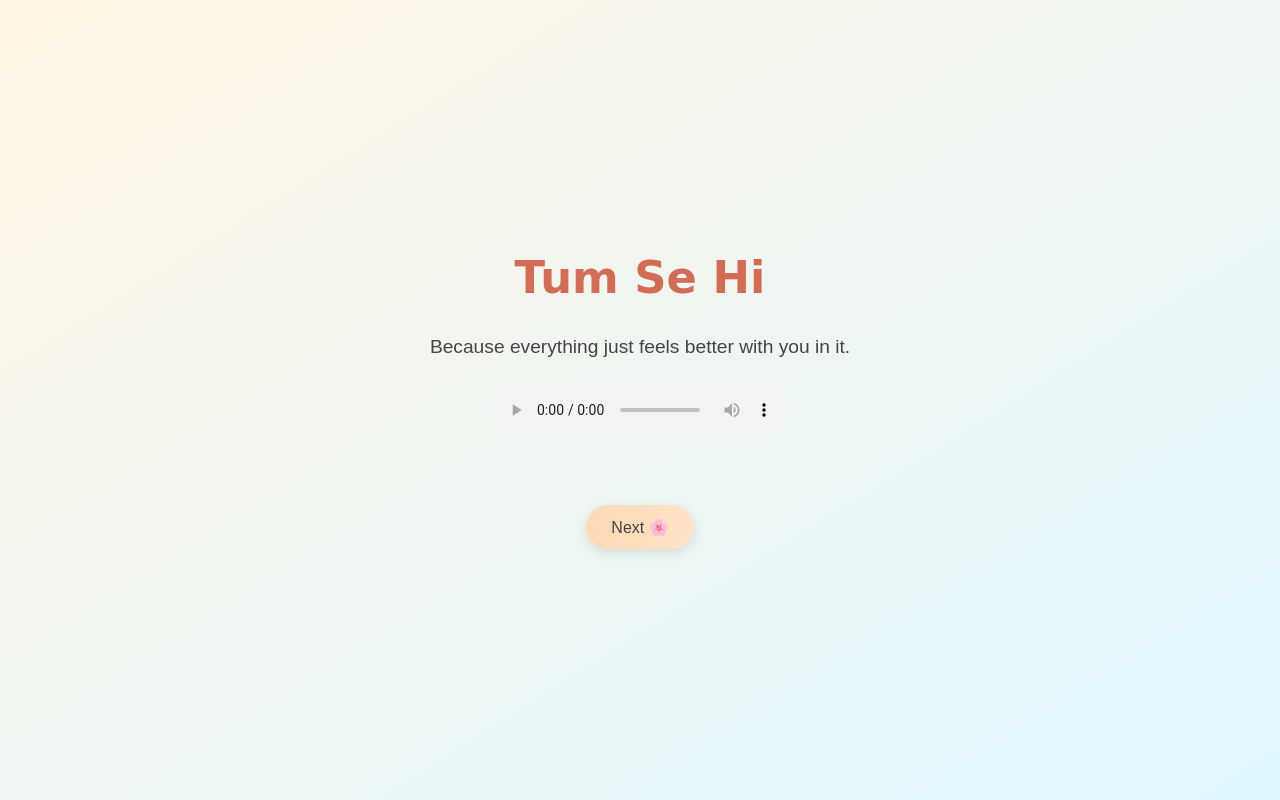
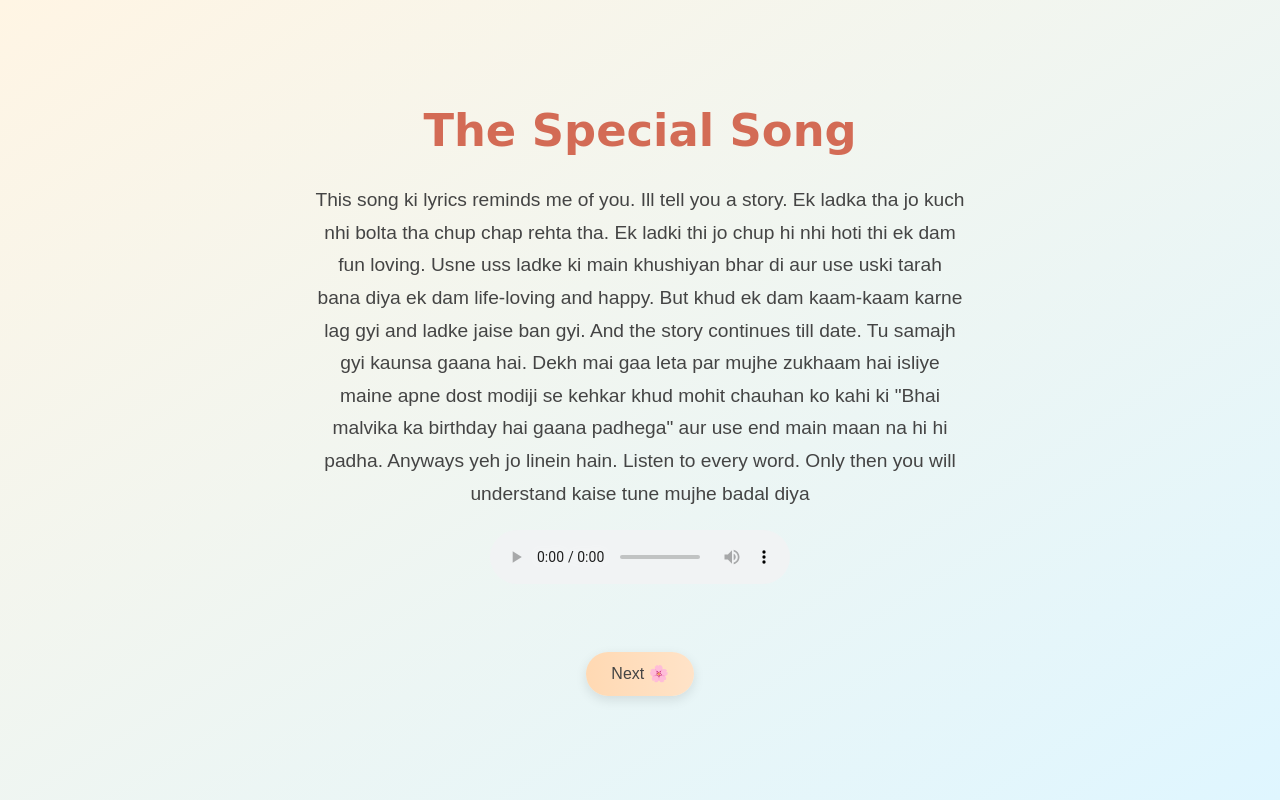
Before and after one commit to Ekansh3003/gugu_birthday, a plain HTML site: page music.html in a window 1280 px wide. Drawn offline with Linux system fonts and the light colour scheme.

Commit message:
Update music.html

```diff
--- a/music.html
+++ b/music.html
@@ -1,12 +1,12 @@
 <!DOCTYPE html>
 <html>
 <head>
-  <title>Tum Se Hi 🎵</title>
+  <title>Gaane Dil ki Har baat Jaane</title>
   <link rel="stylesheet" href="style.css">
 </head>
 <body>
-  <h1>Tum Se Hi</h1>
-  <p>Because everything just feels better with you in it.</p>
+  <h1>The Special Song</h1>
+  <p>This song ki lyrics reminds me of you. Ill tell you a story. Ek ladka tha jo kuch nhi bolta tha chup chap rehta tha. Ek ladki thi jo chup hi nhi hoti thi ek dam fun loving. Usne uss ladke ki main khushiyan bhar di aur use uski tarah bana diya ek dam life-loving and happy. But khud ek dam kaam-kaam karne lag gyi and ladke jaise ban gyi. And the story continues till date. Tu samajh gyi kaunsa gaana hai. Dekh mai gaa leta par mujhe zukhaam hai isliye maine apne dost modiji se kehkar khud mohit chauhan ko kahi ki "Bhai malvika ka birthday hai gaana padhega" aur use end main maan na hi hi padha. Anyways yeh jo linein hain. Listen to every word. Only then you will understand kaise tune mujhe badal diya</p>
   <audio controls autoplay>
     <source src="assets/tumsehi.mp3" type="audio/mpeg">
     Your browser does not support audio.
```
